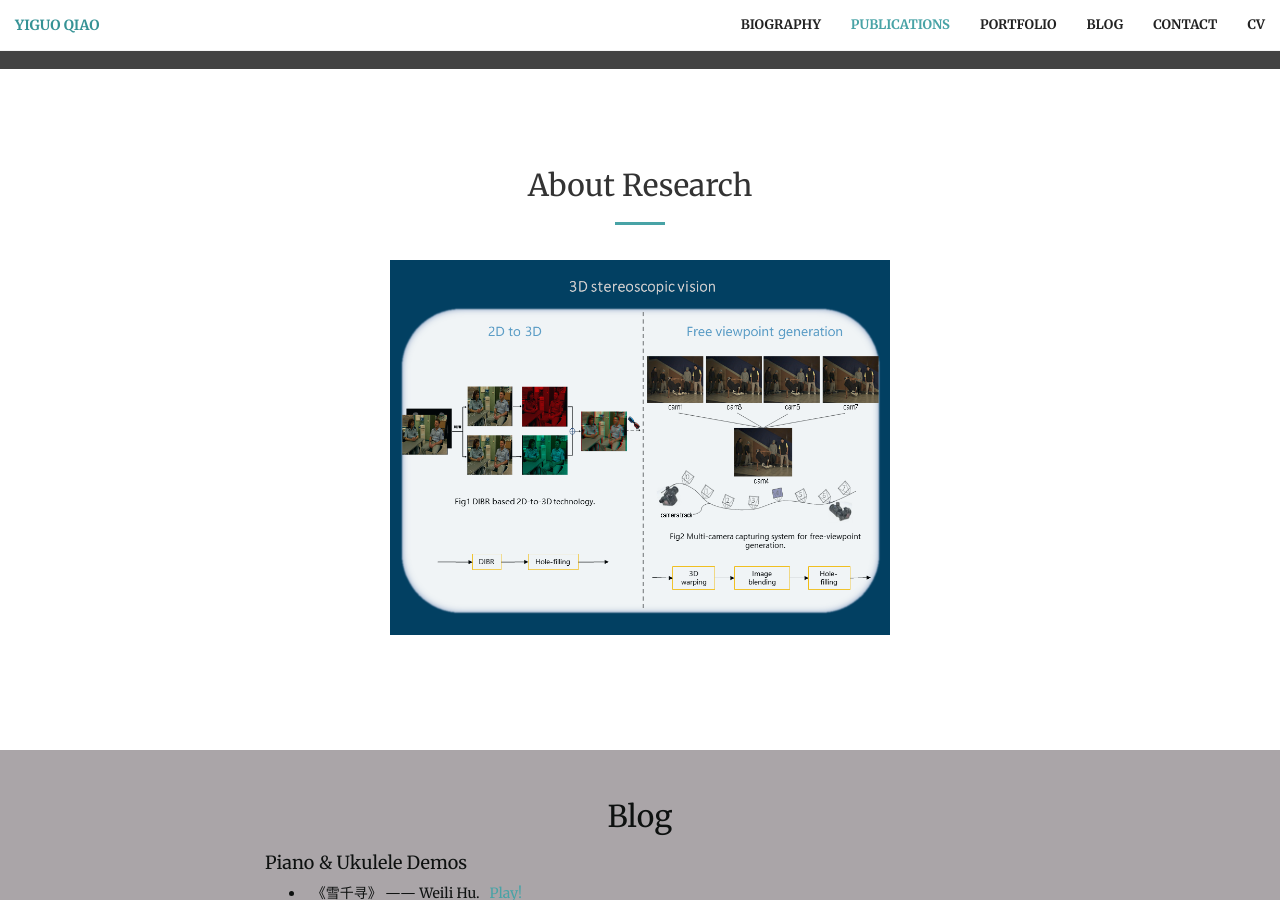
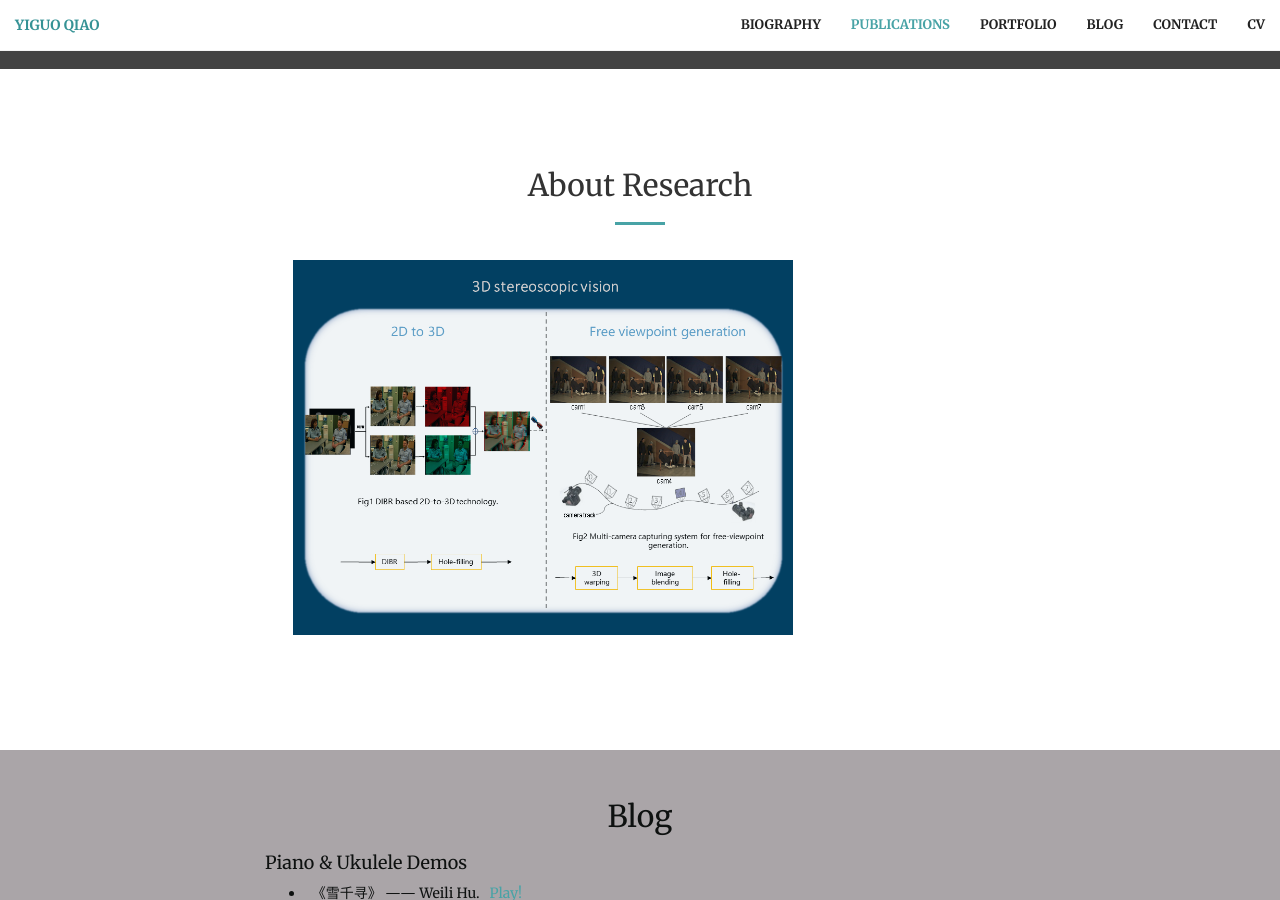
Before and after one commit to Joyce327/Yiguo.Qiao.github.io, a Jekyll site: the page index.html, which Jekyll copies as it is, in a window 1280 px wide and 900 px high, scrolled down 2068 px. Built offline with Jekyll 4.4.1, drawn with Linux system fonts in a browser that asks for light colours; nearby versions of some CDN libraries.

Commit message:
Update index.html

```diff
--- a/index.html
+++ b/index.html
@@ -167,7 +167,7 @@
         </div>
         <div class="container px-3 text-center">
             <div class="row no-gutter popup-gallery">
-                <div class="col-lg-12 col-sm-12">
+                <div class="col-lg-10 col-sm-10">
                     <a href="img/portfolio/fullsize/portfolio1.png" class="portfolio-box">
                         <img src="img/portfolio/thumbnails/portfolio1.png" class="img-responsive" alt="">
                         <div class="portfolio-box-caption">
```
